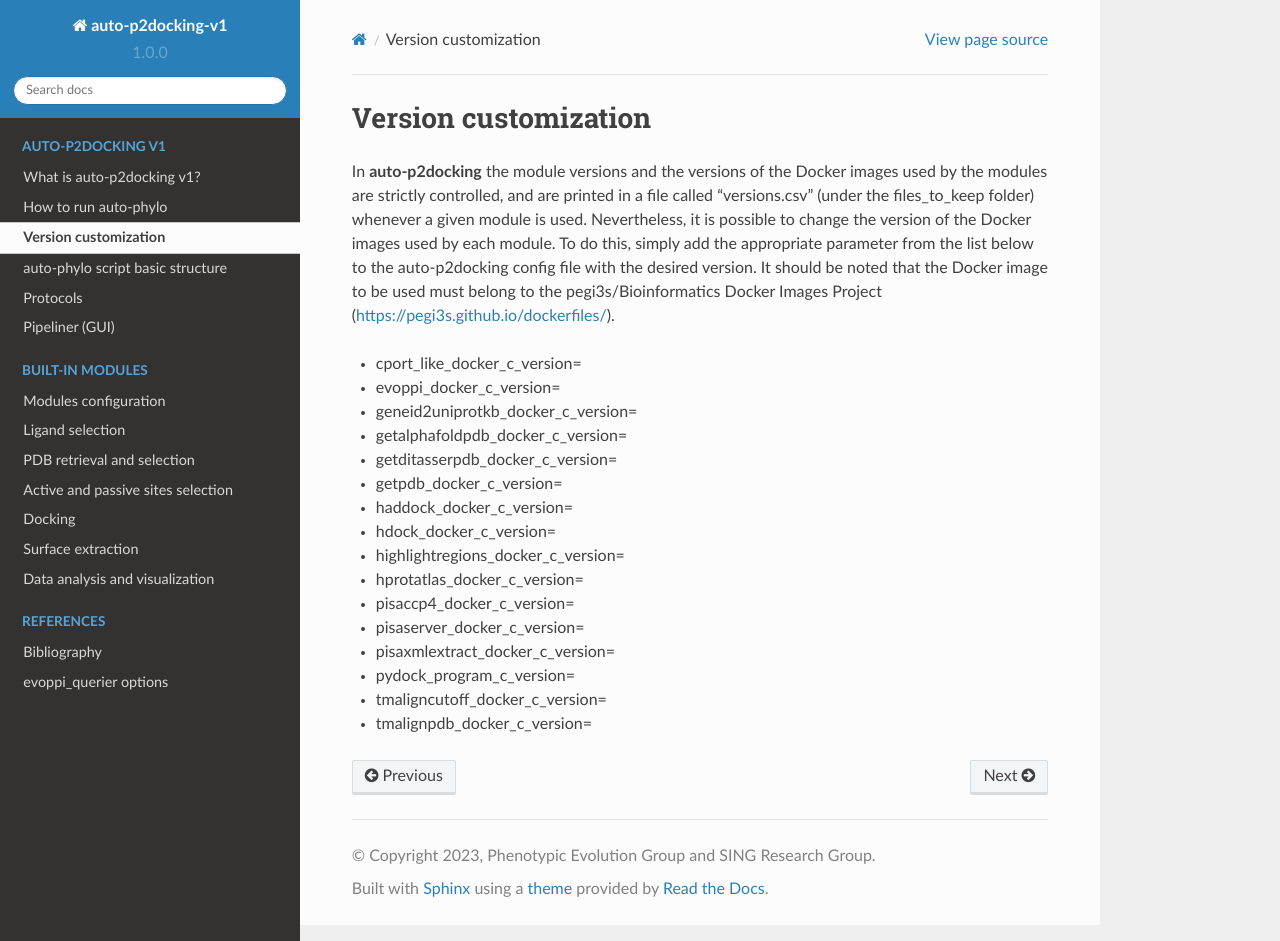
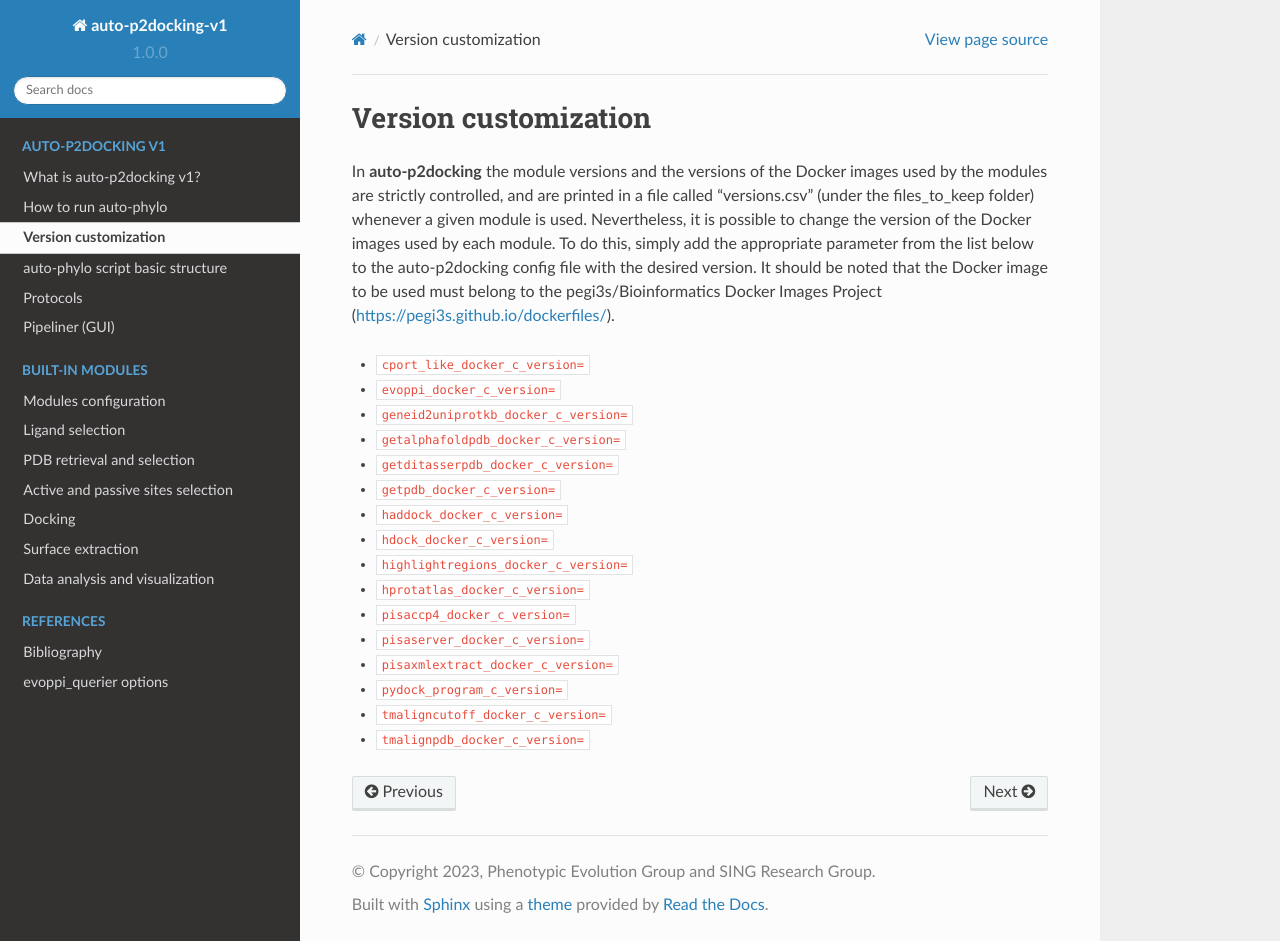
Before and after one commit to pegi3s/auto-p2docking-docs, a Sphinx documentation site: the page built from source/version_customization.rst, in a window 1280 px wide and 941 px high. Built offline with Sphinx 7.4.7 and the Read the Docs theme 2.0.0, drawn with Linux system fonts in a browser that asks for light colours.

```diff
--- a/source/version_customization.rst
+++ b/source/version_customization.rst
@@ -3,19 +3,19 @@ Version customization
 
 In **auto-p2docking** the module versions and the versions of the Docker images used by the modules are strictly controlled, and are printed in a file called "versions.csv" (under the files_to_keep folder) whenever a given module is used. Nevertheless, it is possible to change the version of the Docker images used by each module. To do this, simply add the appropriate parameter from the list below to the auto-p2docking config file with the desired version. It should be noted that the Docker image to be used must belong to the pegi3s/Bioinformatics Docker Images Project (https://pegi3s.github.io/dockerfiles/).
 
-- cport_like_docker_c_version=
-- evoppi_docker_c_version=
-- geneid2uniprotkb_docker_c_version=
-- getalphafoldpdb_docker_c_version=
-- getditasserpdb_docker_c_version=
-- getpdb_docker_c_version=
-- haddock_docker_c_version=
-- hdock_docker_c_version=
-- highlightregions_docker_c_version=
-- hprotatlas_docker_c_version=
-- pisaccp4_docker_c_version=
-- pisaserver_docker_c_version=
-- pisaxmlextract_docker_c_version=
-- pydock_program_c_version=
-- tmaligncutoff_docker_c_version=
-- tmalignpdb_docker_c_version=
+- ``cport_like_docker_c_version=``
+- ``evoppi_docker_c_version=``
+- ``geneid2uniprotkb_docker_c_version=``
+- ``getalphafoldpdb_docker_c_version=``
+- ``getditasserpdb_docker_c_version=``
+- ``getpdb_docker_c_version=``
+- ``haddock_docker_c_version=``
+- ``hdock_docker_c_version=``
+- ``highlightregions_docker_c_version=``
+- ``hprotatlas_docker_c_version=``
+- ``pisaccp4_docker_c_version=``
+- ``pisaserver_docker_c_version=``
+- ``pisaxmlextract_docker_c_version=``
+- ``pydock_program_c_version=``
+- ``tmaligncutoff_docker_c_version=``
+- ``tmalignpdb_docker_c_version=``
```
